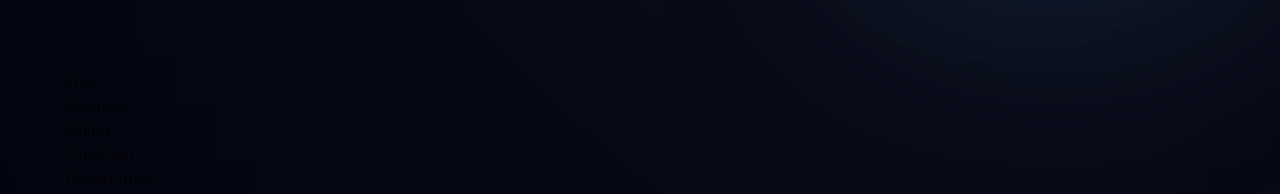
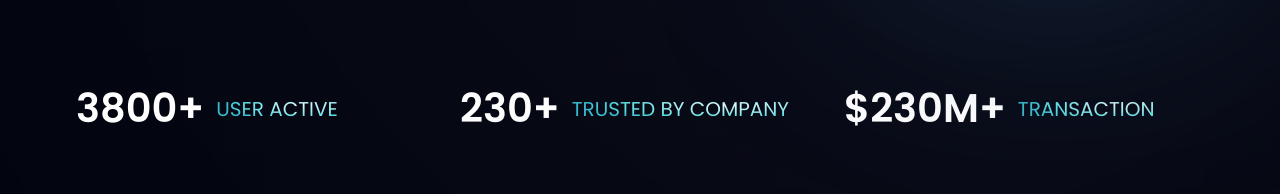
Before and after one commit to andyhou965/hoobank-website, a React (Vite) app: page / in a window 1280 px wide. Shown: the part 718-912 px from the top of the page. Built offline with nearby package versions, Linux system fonts and the light colour scheme.

Commit message:
finish Stats section

```diff
--- a/src/components/Stats.jsx
+++ b/src/components/Stats.jsx
@@ -1,4 +1,22 @@
-const Stats = () => {
-  return <div>Stats</div>;
-};
+import { stats } from "../constants";
+import styles from "../style";
+
+const Stats = () => (
+  <section className={`${styles.flexCenter} flex-row flex-wrap sm:mb-20 mb-6`}>
+    {stats.map((stat) => (
+      <div
+        key={stat.id}
+        className={`flex-1 flex justify-start items-center flex-row m-3`}
+      >
+        <h4 className="font-poppins font-semibold xs:text-[40px] text-[30px] xs:leading-[53px] leading-[43px] text-white">
+          {stat.value}
+        </h4>
+        <p className="font-poppins font-normal xs:text-[20px] text-[15px] xs:leading-[26px] leading-[21px] text-gradient uppercase ml-3">
+          {stat.title}
+        </p>
+      </div>
+    ))}
+  </section>
+);
+
 export default Stats;
```
